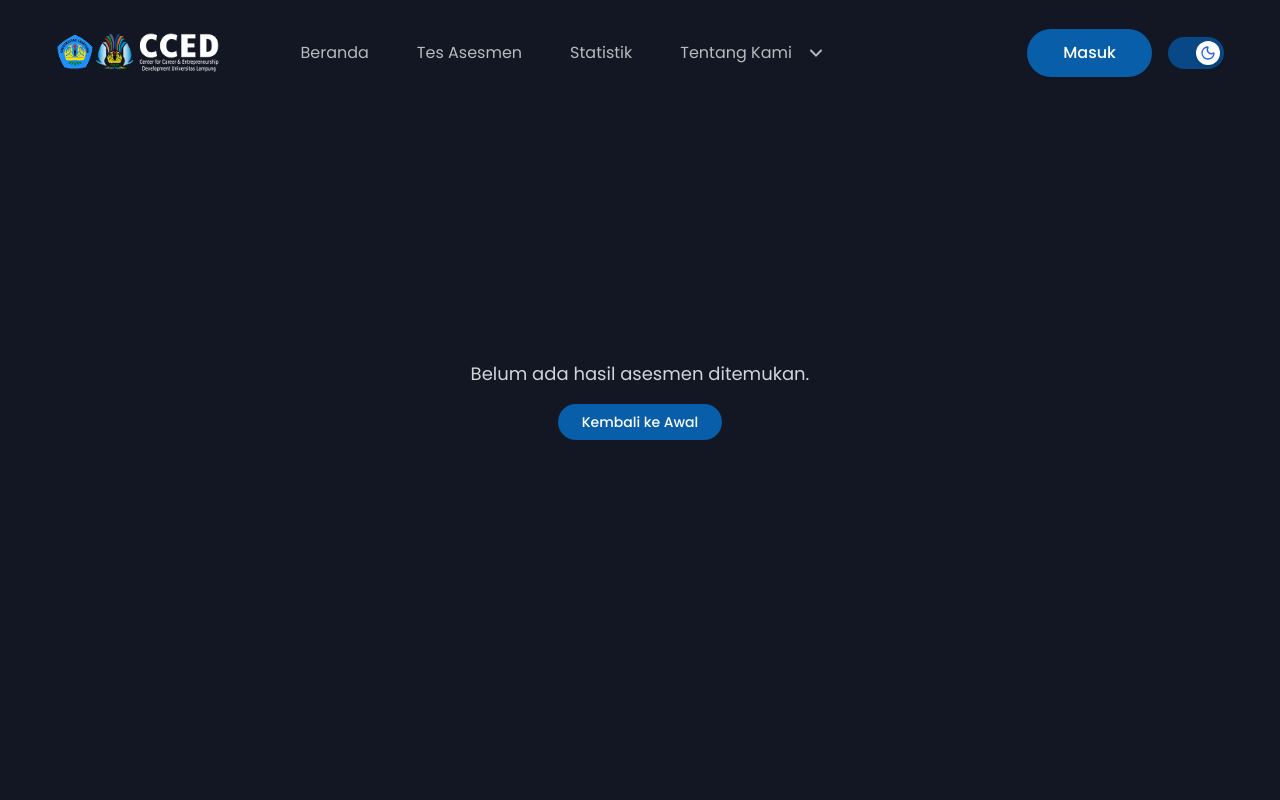
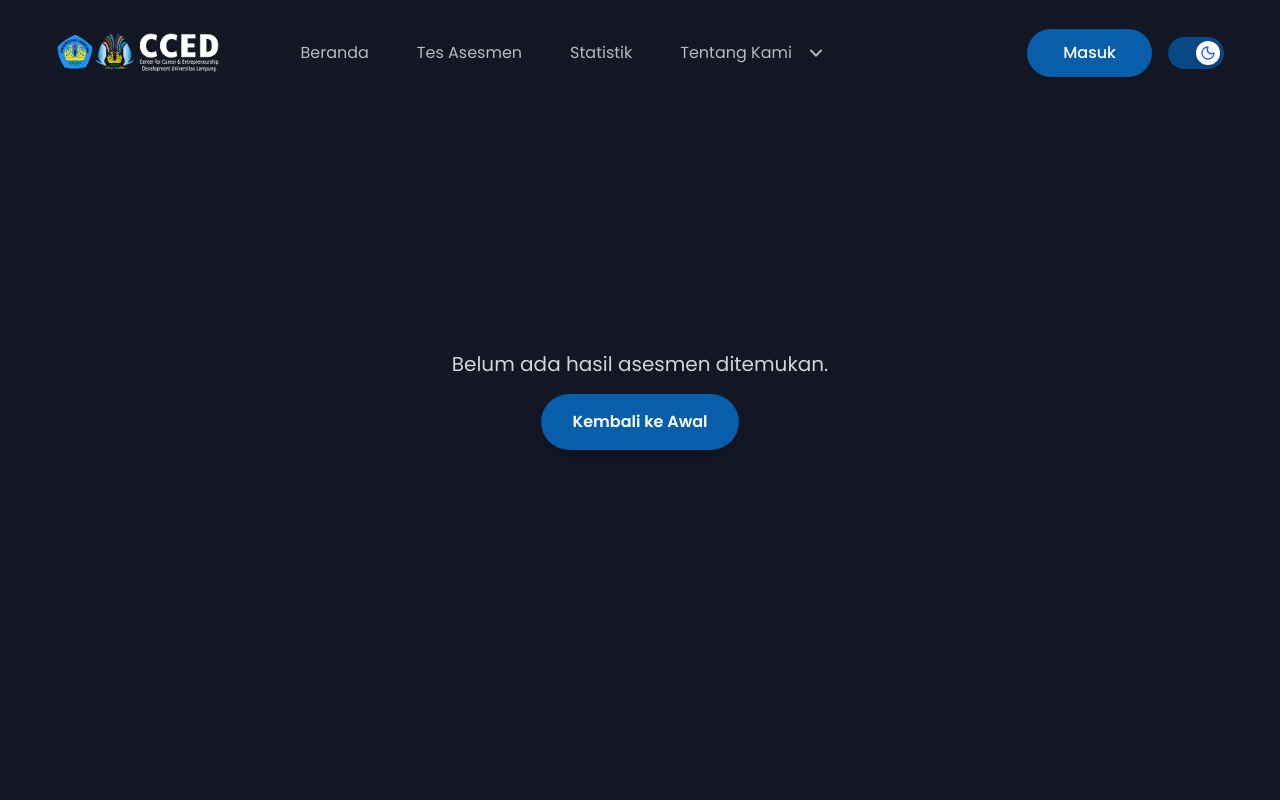
Before and after one commit to pharyss/assessment-cced-unila, a Next.js app: page /assessment/talenta-mahasiswa/result in a window 1280 px wide. Shown: the top 800 px of the page. Built offline with nearby package versions, Linux system fonts and the light colour scheme; grey boxes are pictures that could not be loaded.

Commit message:
update frontend terbaru

```diff
--- a/app/assessment/talenta-mahasiswa/result/page.tsx
+++ b/app/assessment/talenta-mahasiswa/result/page.tsx
@@ -101,7 +101,7 @@ const handleDownloadPDF = async () => {
     const { default: html2canvas } = await import("html2canvas");
 
     const buttonContainer = element.querySelector<HTMLDivElement>(
-    '[data-id="button-container"]'
+      '[data-id="button-container"]',
     );
     if (buttonContainer) buttonContainer.style.display = "none";
 
@@ -141,7 +141,6 @@ const handleDownloadPDF = async () => {
     setIsDownloading(false);
   };
 
-
   if (isLoading)
     return (
       <div className="flex h-screen flex-col items-center justify-center text-gray-600 dark:text-gray-300">
@@ -153,10 +152,10 @@ const handleDownloadPDF = async () => {
   if (!result)
     return (
       <div className="flex h-screen flex-col items-center justify-center text-gray-600 dark:text-gray-300">
-        <p className="text-lg">Belum ada hasil asesmen ditemukan.</p>
+        <p className="text-xl mb-4">Belum ada hasil asesmen ditemukan.</p>
         <button
           onClick={() => goTo("start")}
-          className="mt-4 rounded-full bg-myunila px-6 py-2 text-sm font-medium text-white hover:bg-myunila/90"
+          className="inline-flex items-center gap-2 rounded-full bg-myunila px-8 py-4 text-base font-semibold text-white shadow-lg transition-all duration-300 hover:scale-105 hover:bg-myunila-700 dark:hover:bg-myunila-400"
         >
           Kembali ke Awal
         </button>
@@ -204,7 +203,10 @@ const handleDownloadPDF = async () => {
   return (
     <section className="relative z-10 bg-gradient-to-b from-white via-myunila-50 to-myunila-100 pb-20 pt-24 dark:from-gray-950 dark:via-gray-900 dark:to-gray-800 sm:pb-24 sm:pt-32 md:pb-[120px] md:pt-[150px]">
       <div className="container mx-auto px-4 md:px-16 lg:px-32">
-        <div ref={reportRef} className="printable-area mx-auto max-w-4xl rounded-2xl border border-gray-200 bg-white p-6 dark:border-gray-700 dark:bg-gray-900 sm:p-10">
+        <div
+          ref={reportRef}
+          className="printable-area mx-auto max-w-4xl rounded-2xl border border-gray-200 bg-white p-6 dark:border-gray-700 dark:bg-gray-900 sm:p-10"
+        >
           <div
             data-id="button-container"
             className="no-print mb-6 flex flex-wrap items-center justify-between gap-4"
@@ -231,8 +233,8 @@ const handleDownloadPDF = async () => {
             </button>
           </div>
 
-<h1 className="mb-8 text-xl font-semibold text-gray-800 dark:text-gray-100 md:text-2xl lg:text-3xl">
-  Hasil Asesmen Talenta Mahasiswa
+          <h1 className="mb-8 text-xl font-bold text-myunila dark:text-gray-100 md:text-2xl lg:text-3xl">
+            Profil Talenta Mahasiswa
           </h1>
 
           {(nama || npm || email) && (
@@ -536,7 +538,7 @@ const handleDownloadPDF = async () => {
                     key={key}
                     className="border-b border-gray-100 pb-6 last:border-b-0 dark:border-gray-800"
                   >
-                    <h3 className="font-bold text-base text-gray-800 dark:text-gray-100">
+                    <h3 className="text-base font-bold text-gray-800 dark:text-gray-100">
                       {PWB_TITLES[key] || key}
                     </h3>
                     <p className="mt-1 text-base text-gray-600 dark:text-gray-400">
@@ -583,7 +585,8 @@ const handleDownloadPDF = async () => {
               </h3>
 
               <p className="mb-4 text-sm text-gray-600 dark:text-gray-400">
-                Berikut beberapa saran pengembangan yang dapat kamu lakukan untuk meningkatkan keterampilan psikologis mu.
+                Berikut beberapa saran pengembangan yang dapat kamu lakukan
+                untuk meningkatkan keterampilan psikologis mu.
               </p>
 
               <div className="space-y-4">
@@ -606,7 +609,7 @@ const handleDownloadPDF = async () => {
                         key={key}
                         className="rounded-lg bg-gray-50 p-4 dark:bg-gray-800"
                       >
-                        <h4 className="font-bold text-base text-gray-800 dark:text-gray-100">
+                        <h4 className="text-base font-bold text-gray-800 dark:text-gray-100">
                           {PWB_TITLES[key] || key}
                         </h4>
                         <p className="mt-1 text-base text-gray-700 dark:text-gray-200">
```
Lines whose indentation alone changed are shown as unchanged.
